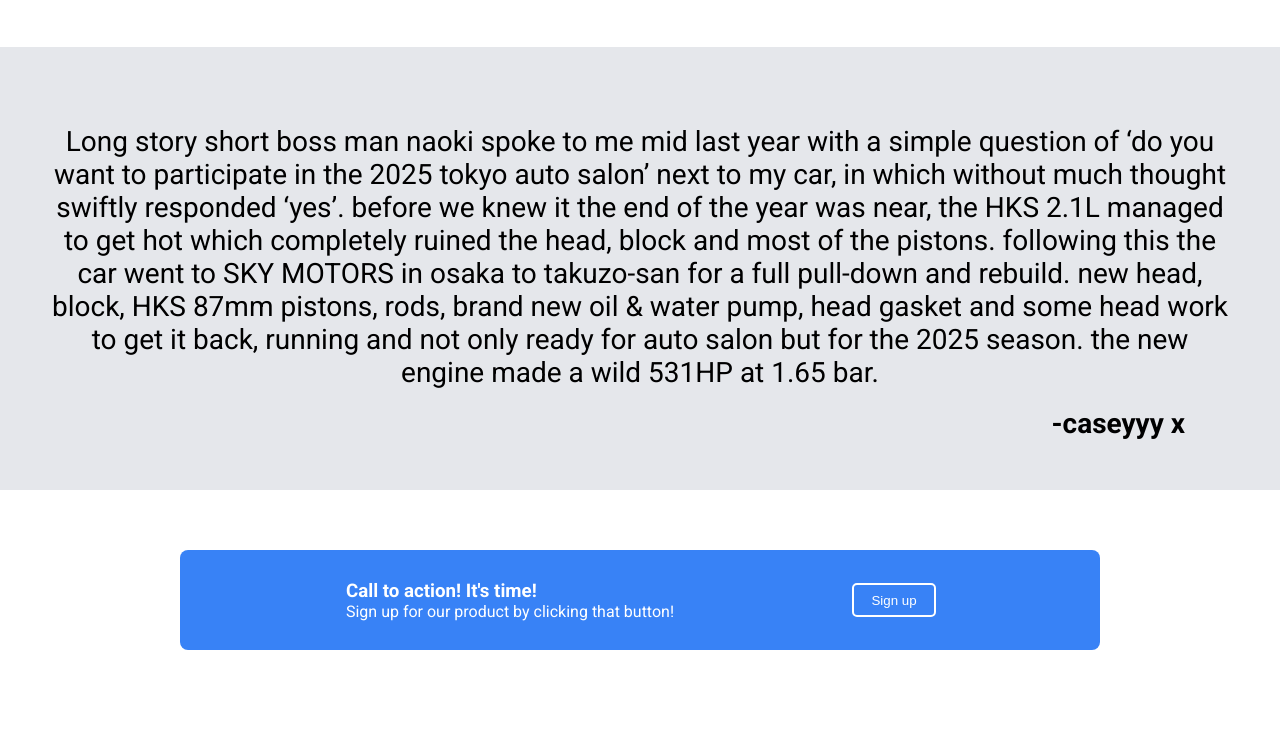
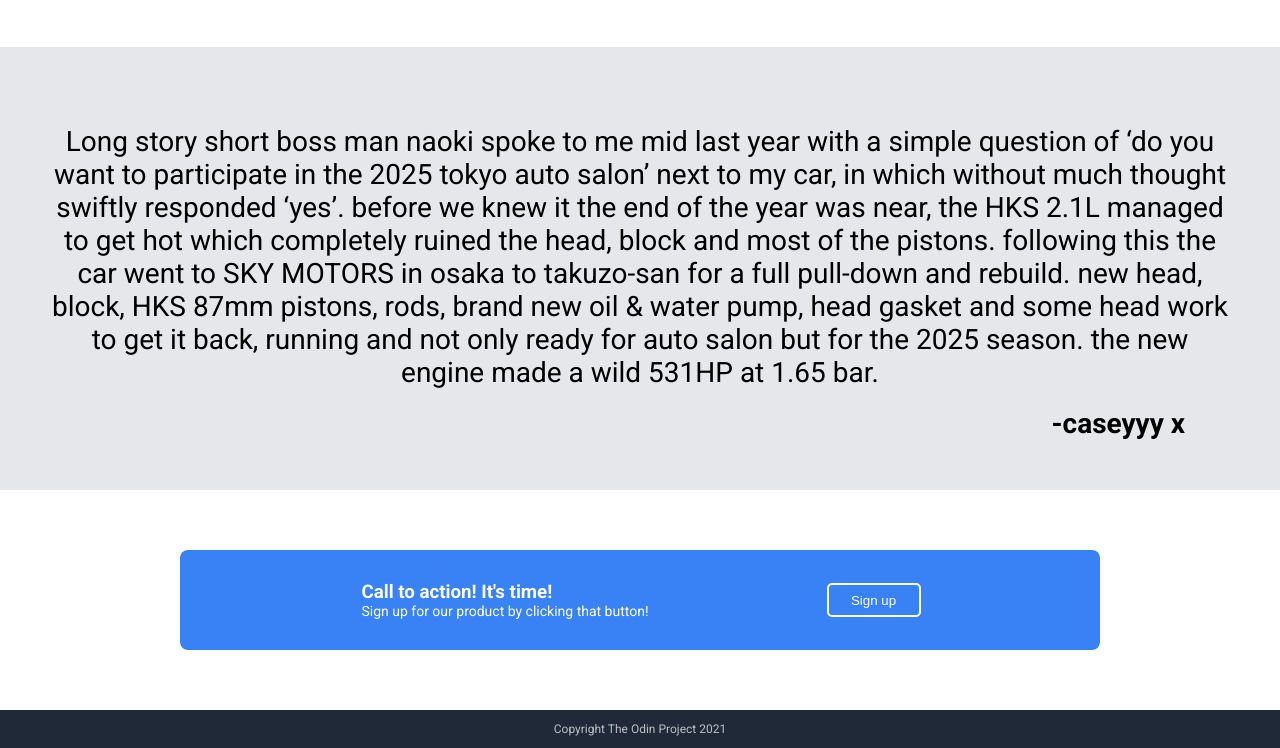
Before and after one commit to ayeyovic/landing-page-project, a plain HTML site: page index.html in a window 1280 px wide. Shown: the part 988-1736 px from the top of the page. Before the commit the page ends 1698 px from the top, so only its background shows below. Drawn offline with Linux system fonts and the light colour scheme.

Commit message:
Footer completed Entire Landing Project Page completed

```diff
--- a/index.html
+++ b/index.html
@@ -86,7 +86,11 @@
             </div>
         </div>
 
-
+        <div class="footer">
+            <p>
+                Copyright The Odin Project 2021
+            </p>
+        </div>
 
         <!-- <div class="third-container">
 
--- a/style.css
+++ b/style.css
@@ -181,6 +181,7 @@
 
 .cta-left p {
     margin: 0px;
+    font-size: 14px;
 
 }
 
@@ -194,12 +195,20 @@
     background-color: #3882F6;
     border-color: white;
     outline: 2px solid white;
-    width: 80px;
+    width: 90px;
     height: 30px;
     border: none;
 }
 
 
-.footer{
+.footer {
+    display: flex;
+    background-color: #1F2937;
+    justify-content: center;
+}
 
+.footer p {
+    color: white;
+    font-size: 12px;
+    opacity: 0.7;
 }
```
